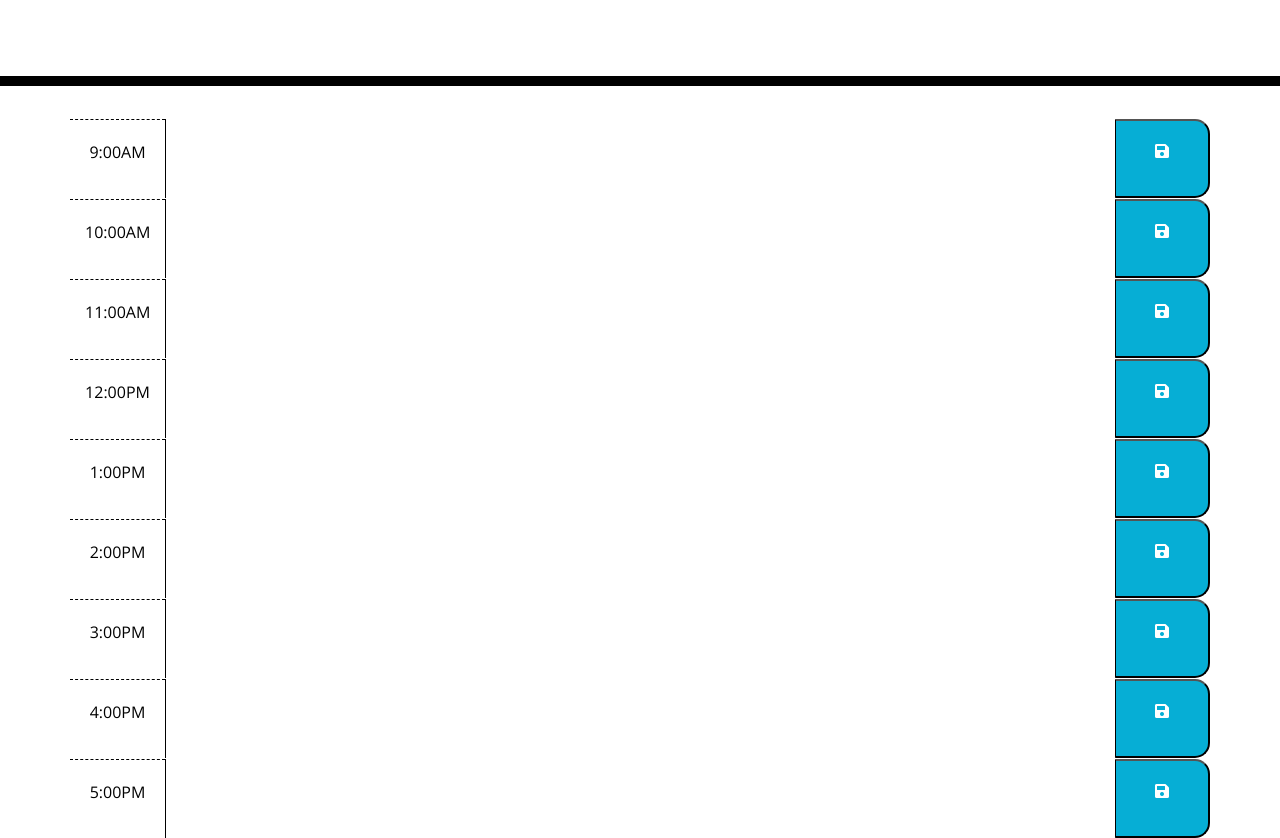
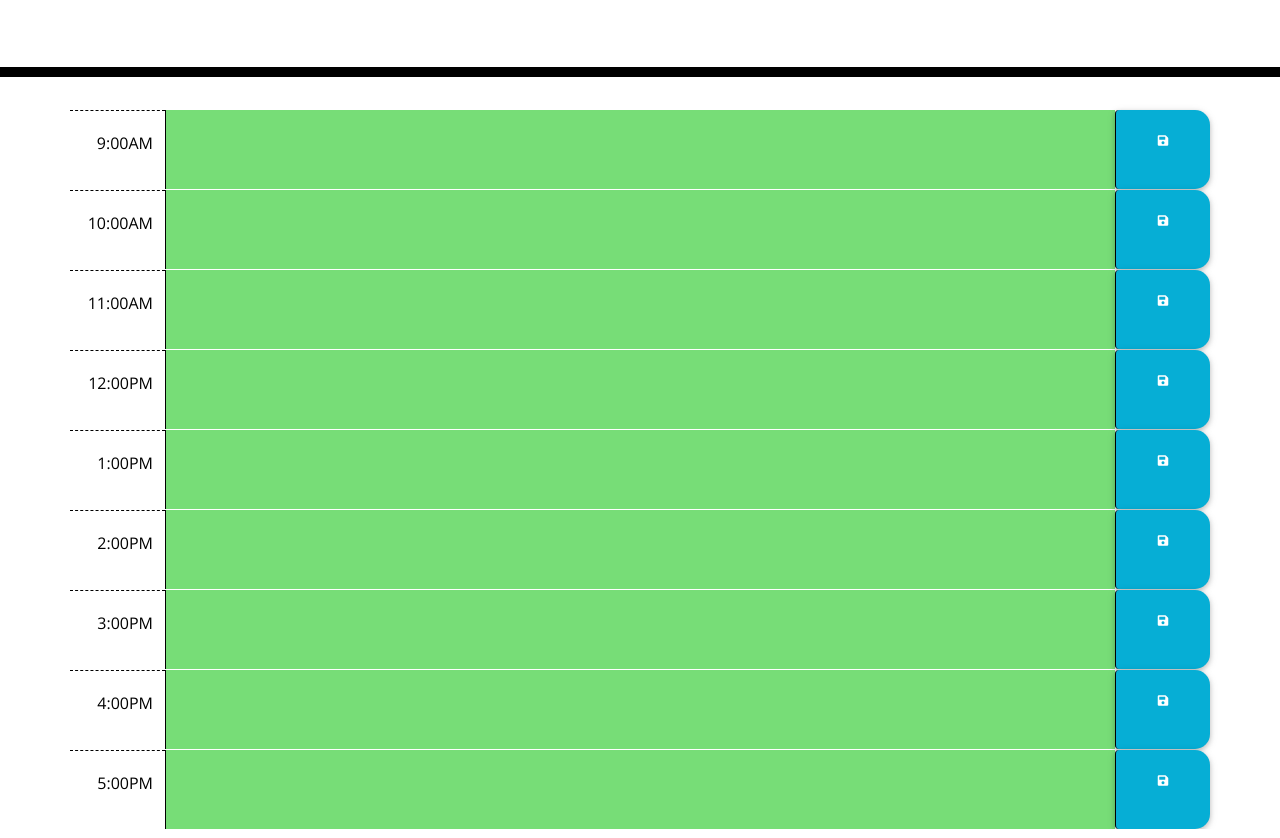
Before and after one commit to SophoanMeas/work-day-scheduler, a plain HTML site: page Develop/index.html in a window 1280 px wide. Shown: the part 182-1020 px from the top of the page. Drawn offline with nearby package versions, Linux system fonts and the light colour scheme; a web font is replaced by a local one.

Commit message:
add logic to calendar

```diff
--- a/Develop/assets/cs/style.css
+++ b/Develop/assets/cs/style.css
@@ -1,16 +1,29 @@
+:root {
+    --primary-color: #ffffff;
+}
+
 body {
     font-family: 'Open Sans', sans-serif;
     font-size: 16px;
     line-height: 1;
 }
 
+.adding-tasks {
+    color: red;
+}
+
 textarea {
     background: transparent;
     border: none;
     resize: none;
-    color: #000000;
     border-left: 1px solid black;
     padding: 10px;
+    color: var(--primary-color)
+}
+
+.task:hover {
+    background-color: #e0e0e0d7;
+    opacity: 1;
 }
 
 .jumbotron {
@@ -34,28 +47,27 @@ textarea {
     white-space: pre-wrap;
     height: 80px;
     border-top: 1px solid white;
-    ;
 }
 
 .hour {
-    background-color: #ffffff;
+    background-color: var(--primary-color);
     color: #000000;
     border-top: 1px dashed #000000;
 }
 
 .past {
     background-color: #d3d3d3;
-    color: rgb(94, 93, 93);
+    color: rgb(46, 45, 45);
 }
 
 .present {
     background-color: #ff6961;
-    color: rgb(241, 52, 52);
+    color: rgb(134, 30, 30);
 }
 
 .future {
     background-color: #77dd77;
-    color: rgb(79, 245, 87);
+    color: rgb(64, 165, 69);
 }
 
 .saveBtn {
@@ -63,7 +75,7 @@ textarea {
     border-top-right-radius: 15px;
     border-bottom-right-radius: 15px;
     background-color: #06AED5;
-    color: white;
+    color: var(--primary-color);
 }
 
 .saveBtn i:hover {
--- a/Develop/assets/js/calendar.js
+++ b/Develop/assets/js/calendar.js
@@ -0,0 +1,67 @@
+const currentTime = moment().hours(); // get window time
+const currentDate = moment().format("dddd, MMMM, Do"); // get current date
+
+$(document).ready(function() {
+
+    // add color code to task section depending on the current time
+    function addTasks() {
+
+        $(".hour").each(function() {
+            hour = parseInt($(this).attr("id"));
+            // console.log(hour)
+
+            if (currentTime < hour) {
+                $(this).siblings().addClass("past"); // add class "pass" to change grey
+            } else if (currentTime === hour) {
+                $(this).siblings().addClass("present"); // add class "present" to change green
+            } else {
+                $(this).siblings().addClass("future"); // add class "pass" to change red
+            }
+        })
+    }
+
+    var saveTasks = function(time, task) {
+        localStorage.setItem(time, task) //Saves data in localStorage
+    };
+
+    function delayTime() { // set delay timer to 1.5ms
+        const delay = 1500;
+        setTimeout(function() {
+                $(".adding-tasks").remove(); // remove the msg header after user click on the save button
+            },
+            delay);
+    }
+
+    function getTasks() { // get data from local storage
+
+        $(".hour").each(function() {
+            const hour = $(this).text();
+            const savedTasks = localStorage.getItem(hour);
+            console.log(hour)
+            if (savedTasks !== null & savedTasks != '') {
+                $(this).siblings(".task").val(savedTasks)
+            }
+        })
+    }
+
+    $(".saveBtn").on("click", function() { // assigned an evenlistener to the save buttons,
+        let time = $(this).siblings().text(); // gets the text from the html
+        let task = $(this).siblings(".task").val(); // gets the user task input from the html
+
+        saveTasks(time, task);
+
+        if (task === '') {
+            $("#currentDay").append(`<p class='adding-tasks'>Task(s) cleared from Calendar ${currentDate}`)
+            delayTime()
+        } else {
+            $("#currentDay").append(`<p class='adding-tasks'>Task(s) added to Calendar ${currentDate}`)
+                // delay
+            delayTime()
+        }
+
+    });
+
+    addTasks();
+    getTasks();
+
+})
--- a/Develop/index.html
+++ b/Develop/index.html
@@ -10,6 +10,8 @@
     <link href="https://fonts.googleapis.com/css?family=Open+Sans&display=swap" rel="stylesheet" />
     <link rel="stylesheet" href="https://cdnjs.cloudflare.com/ajax/libs/open-iconic/1.1.1/font/css/open-iconic-bootstrap.min.css" />
 
+    <!-- MDB -->
+    <link href="https://cdnjs.cloudflare.com/ajax/libs/mdb-ui-kit/3.11.0/mdb.min.css" rel="stylesheet" />
     <link rel="stylesheet" href="./assets/cs/style.css" />
     <title>Work Day Scheduler</title>
 </head>
@@ -23,74 +25,74 @@
     </header>
     <div class="container">
         <!-- Timeblock 9AM -->
-        <div class="row time-block">
-            <div class="col-1 hour pt-4" id="hours">9:00AM</div>
-            <textarea class="col task d-flex justify-content-center task"></textarea>
-            <button class="col-1 saveBtn"><span class="fas fa-save"></span>
+        <div class="row time-block text-right">
+            <div class="col-1 hour pt-4" id="9">9:00AM</div>
+            <textarea class="col d-flex justify-content-center task"></textarea>
+            <button class="col-1 saveBtn btn btn-dark" data-toggle="tooltip" data-placement="top" title="Save tasks"><span class="fas fa-save"></span>
           </button>
         </div>
         <!-- Timeblock 10AM-->
-        <div class="row time-block">
-            <div class="col-1 hour pt-4" id="hours">10:00AM</div>
-            <textarea class="col task d-flex justify-content-center task"></textarea>
-            <button class="col-1 saveBtn"><span class="fas fa-save"></span>
+        <div class="row time-block text-right">
+            <div class="col-1 hour pt-4" id="10">10:00AM</div>
+            <textarea class="col d-flex justify-content-center task"></textarea>
+            <button class="col-1 saveBtn btn btn-dark" data-toggle="tooltip" data-placement="top" title="Save tasks" "><span class="fas fa-save "></span>
           </button>
         </div>
         <!-- Timeblock 11AM-->
-        <div class="row time-block">
-            <div class="col-1 hour pt-4" id="hours">11:00AM</div>
-            <textarea class="col task d-flex justify-content-center"></textarea>
-            <button class="col-1 saveBtn"><span class="fas fa-save"></span>
+        <div class="row time-block text-right ">
+            <div class="col-1 hour pt-4 " id="11 ">11:00AM</div>
+            <textarea class="col d-flex justify-content-center task "></textarea>
+            <button class="col-1 saveBtn btn btn-dark " data-toggle="tooltip " data-placement="top " title="Save tasks "><span class="fas fa-save "></span>
                   </button>
         </div>
         <!-- Timeblock 12PM-->
-        <div class="row time-block">
-            <div class="col-1 hour pt-4" id="hours">12:00PM</div>
-            <textarea class="col task d-flex justify-content-center"></textarea>
-            <button class="col-1 saveBtn"><span class="fas fa-save"></span>
+        <div class="row time-block text-right ">
+            <div class="col-1 hour pt-4 " id="12 ">12:00PM</div>
+            <textarea class="col d-flex justify-content-center task "></textarea>
+            <button class="col-1 saveBtn btn btn-dark " data-toggle="tooltip " data-placement="top " title="Save tasks "><span class="fas fa-save "></span>
                   </button>
         </div>
         <!-- Timeblock 1PM-->
-        <div class="row time-block">
-            <div class="col-1 hour pt-4" id="hours">1:00PM</div>
-            <textarea class="col task d-flex justify-content-center"></textarea>
-            <button class="col-1 saveBtn"><span class="fas fa-save"></span>
+        <div class="row time-block text-right ">
+            <div class="col-1 hour pt-4 " id="13 ">1:00PM</div>
+            <textarea class="col d-flex justify-content-center task "></textarea>
+            <button class="col-1 saveBtn btn btn-dark " data-toggle="tooltip " data-placement="top " title="Save tasks "><span class="fas fa-save "></span>
           </button>
         </div>
         <!-- Timeblock 2PM-->
-        <div class="row time-block">
-            <div class="col-1 hour pt-4" id="hours">2:00PM</div>
-            <textarea class="col task d-flex justify-content-center"></textarea>
-            <button class="col-1 saveBtn"><span class="fas fa-save"></span>
+        <div class="row time-block text-right ">
+            <div class="col-1 hour pt-4 " id="14 ">2:00PM</div>
+            <textarea class="col d-flex justify-content-center task "></textarea>
+            <button class="col-1 saveBtn btn btn-dark " data-toggle="tooltip " data-placement="top " title="Save tasks "><span class="fas fa-save "></span>
                   </button>
         </div>
         <!-- Timeblock 3PM-->
-        <div class="row time-block">
-            <div class="col-1 hour pt-4" id="hours">3:00PM</div>
-            <textarea class="col task d-flex justify-content-center"></textarea>
-            <button class="col-1 saveBtn"><span class="fas fa-save"></span>
+        <div class="row time-block text-right ">
+            <div class="col-1 hour pt-4 " id="15 ">3:00PM</div>
+            <textarea class="col d-flex justify-content-center task "></textarea>
+            <button class="col-1 saveBtn btn btn-dark " data-toggle="tooltip " data-placement="top " title="Save tasks "><span class="fas fa-save "></span>
           </button>
         </div>
         <!-- Timeblock 4PM-->
-        <div class="row time-block">
-            <div class="col-1 hour pt-4" id="hours">4:00PM</div>
-            <textarea class="col task d-flex justify-content-center"></textarea>
-            <button class="col-1 saveBtn"><span class="fas fa-save"></span>
+        <div class="row time-block text-right ">
+            <div class="col-1 hour pt-4 " id="16 ">4:00PM</div>
+            <textarea class="col d-flex justify-content-center task "></textarea>
+            <button class="col-1 saveBtn btn btn-dark " data-toggle="tooltip " data-placement="top " title="Save tasks "><span class="fas fa-save "></span>
                   </button>
         </div>
         <!-- Timeblock 5PM-->
-        <div class="row time-block">
-            <div class="col-1 hour pt-4" id="hours">5:00PM</div>
-            <textarea class="col task d-flex justify-content-center"></textarea>
-            <button class="col-1 saveBtn"><span class="fas fa-save"></span>
+        <div class="row time-block text-right ">
+            <div class="col-1 hour pt-4 " id="17 ">5:00PM</div>
+            <textarea class="col d-flex justify-content-center task "></textarea>
+            <button class="col-1 saveBtn btn btn-dark " data-toggle="tooltip " data-placement="top " title="Save tasks "><span class="fas fa-save "></span>
           </button>
         </div>
         <!-- end of container -->
     </div>
 
-    <script src="https://code.jquery.com/jquery-3.4.1.min.js"></script>
-    <script src="https://cdnjs.cloudflare.com/ajax/libs/moment.js/2.24.0/moment.min.js"></script>
-    <script src="./assets/js/calendar.js"></script>
+    <script src="https://code.jquery.com/jquery-3.4.1.min.js "></script>
+    <script src="https://cdnjs.cloudflare.com/ajax/libs/moment.js/2.24.0/moment.min.js "></script>
+    <script src="./assets/js/calendar.js "></script>
 </body>
 
 </html>
```
